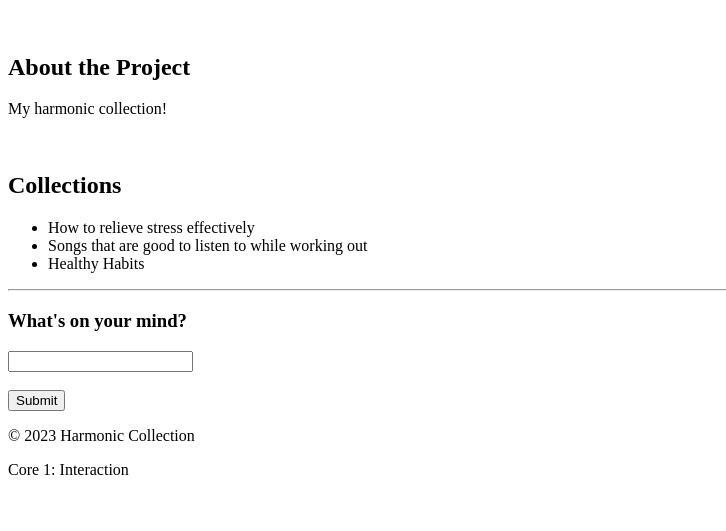
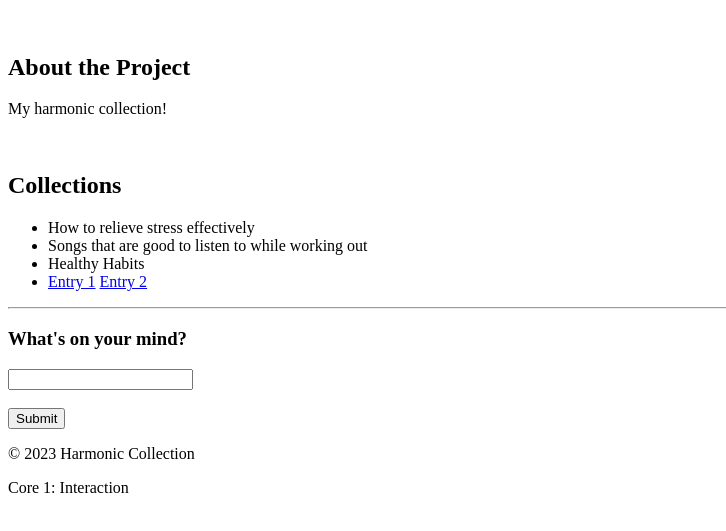
Before and after one commit to evelyn1028/harmonic-collection, a plain HTML site: page index.html in a window 1280 px wide. Shown: the part 105-636 px from the top of the page, without its empty margins (0-726 px from the left). Drawn offline with Linux system fonts and the light colour scheme.

Commit message:
Update index.html

```diff
--- a/index.html
+++ b/index.html
@@ -17,10 +17,13 @@
      <p>My harmonic collection!</p><br>
 
      <h2>Collections</h2>
-     <ul>
-      <li>How to relieve stress effectively</li>
+     <ul> <!-- unordered list -->
+      <li>How to relieve stress effectively</li> <!-- list item-->
       <li>Songs that are good to listen to while working out</li>
       <li>Healthy Habits</li>
+      <li><a href="entry-1/index.html">Entry 1</a>
+        <a href="entry-2/index.html">Entry 2</a>
+      </li>
      </ul>
 
      <hr>
```
